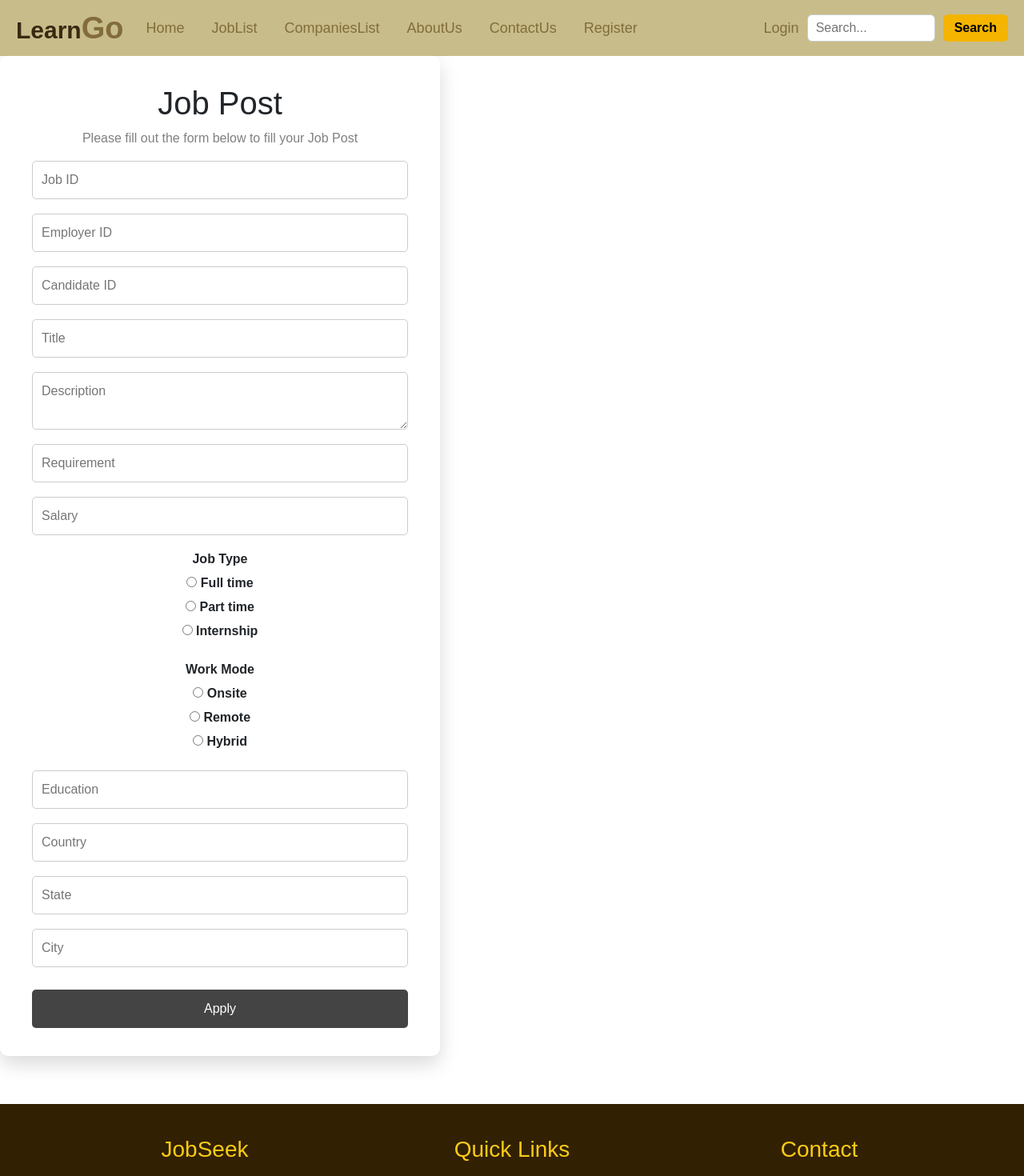
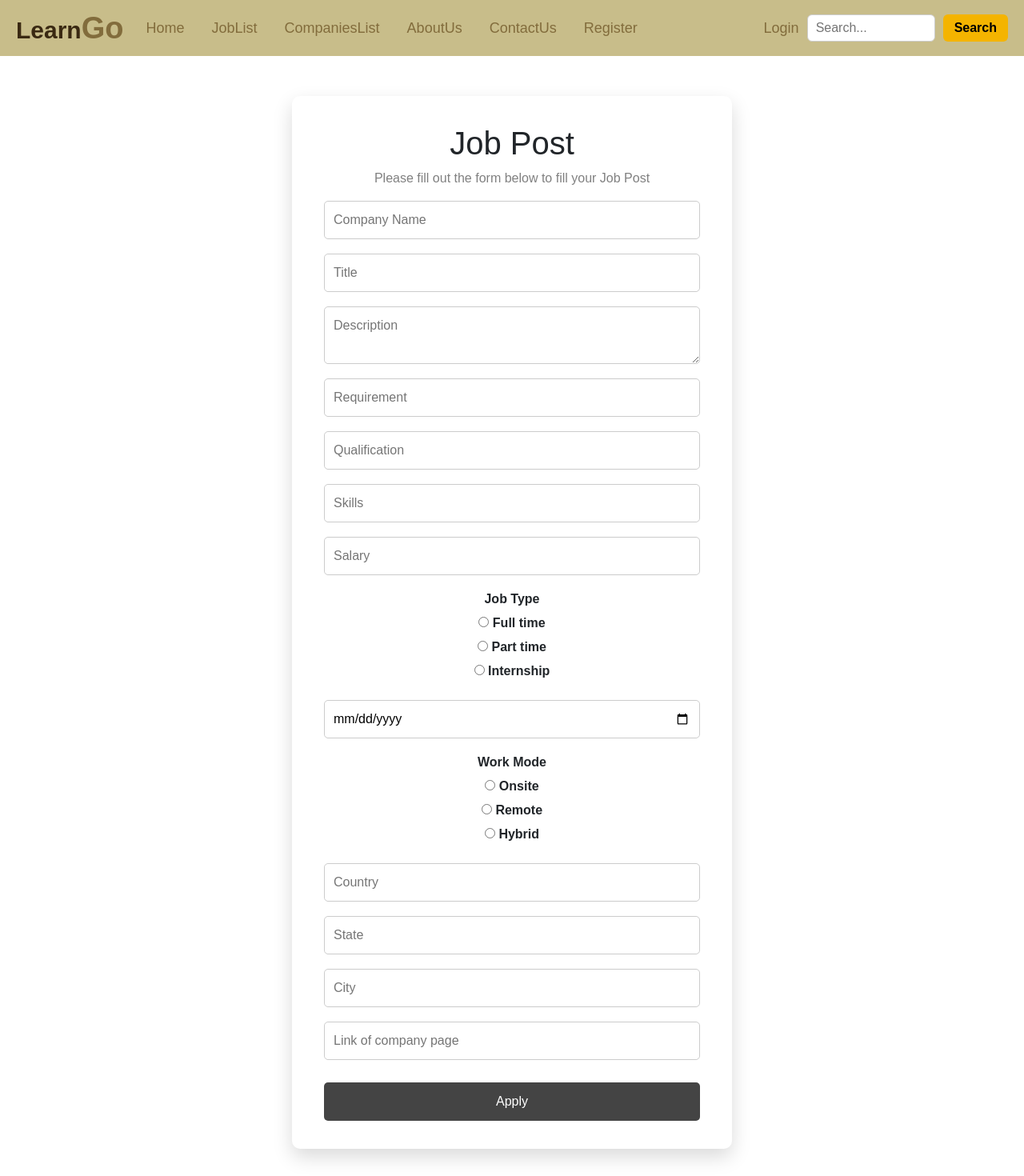
Before and after one commit to tasneemsingapore2504-droid/jobseeker, a React (Vite) app: page /jobPost in a window 1280 px wide. Shown: the top 1470 px of the page at 80% size. Built offline with nearby package versions, Linux system fonts and the light colour scheme.

Commit message:
finally joband company list are comming for API

```diff
--- a/src/assets/css-files/applyform.css
+++ b/src/assets/css-files/applyform.css
@@ -1,4 +1,4 @@
-/* body {
+body {
   margin: 0;
   font-family: Arial, Helvetica, sans-serif;
   background: #f2f2f2;
@@ -66,9 +66,9 @@ textarea {
 
 .submit-btn:hover {
   background: #0b3d3b;
-} */
+}
 
-* {
+/* * {
   margin: 0;
   padding: 0;
   box-sizing: border-box;
@@ -179,4 +179,4 @@ textarea:focus {
   .form-card {
     padding: 25px;
   }
-}
+} */
--- a/src/pages/CandidateProfile.jsx
+++ b/src/pages/CandidateProfile.jsx
@@ -134,7 +134,7 @@ import axios from "axios";
 
 const CandidateProfile = () => {
   const [formData, setFormData] = useState({
-    candidateId: "",
+    // candidateId: "",
     fname: "",
     lname: "",
     gender: "",
@@ -182,10 +182,10 @@ const CandidateProfile = () => {
       <p>Please fill out the form below to fill your Profile</p>
 
       <form onSubmit={handleSubmit}>
-        <div className="field">
+        {/* <div className="field">
           <label>Candidate ID</label>
           <input name="candidateId" onChange={handleChange} />
-        </div>
+        </div> */}
 
         <div className="row">
           <div className="field">
--- a/src/pages/CompaniesList.jsx
+++ b/src/pages/CompaniesList.jsx
@@ -1,11 +1,12 @@
 import { useEffect, useState } from "react";
+import React from "react";
 import axios from "axios";
 
 function CompaniesList() {
   const [company, setCompany] = useState([]);
   const [users, setUsers] = useState([]);
 
-  const jobData = [
+  const compData = [
     {
       id: 1,
       title: "Junior Software Engineer-Full Stack Developer",
@@ -143,6 +144,8 @@ function CompaniesList() {
     fetchUsers();
   }, []);
 
+  const allCompanies = [...compData, ...users];
+
   return (
     <>
       <header className="header">
@@ -152,7 +155,7 @@ function CompaniesList() {
 
       <section className="jobs-container">
         <div className="job-grid">
-          {jobData.map((job) => (
+          {allCompanies.map((job, index) => (
             <div className="job-card" key={job.id}>
               <h3>{job.title}</h3>
               <h6>{job.company}</h6>
--- a/src/pages/CompanyProfile.jsx
+++ b/src/pages/CompanyProfile.jsx
@@ -77,7 +77,7 @@ import axios from "axios";
 
 const CompanyProfile = () => {
   const [formData, setFormData] = useState({
-    employerId: "",
+    // employerId: "",
     cname: "",
     website: "",
     cemail: "",
@@ -113,10 +113,10 @@ const CompanyProfile = () => {
       <p>Please fill out the form below to fill your Company Profile</p>
 
       <form onSubmit={handleSubmit}>
-        <div className="field">
+        {/* <div className="field">
           <label>Employer ID</label>
           <input name="employerId" onChange={handleChange} required />
-        </div>
+        </div> */}
 
         <div className="field">
           <label>Company Name</label>
--- a/src/pages/InterviewForm.jsx
+++ b/src/pages/InterviewForm.jsx
@@ -74,8 +74,8 @@ import axios from "axios";
 
 const InterviewForm = () => {
   const [formData, setFormData] = useState({
-    employerId: "",
-    candidateId: "",
+    // employerId: "",
+    // candidateId: "",
     cname: "",
     intDate: "",
     intTime: "",
@@ -110,7 +110,7 @@ const InterviewForm = () => {
       <p>Please fill out the form below to fill the Interview Details</p>
 
       <form onSubmit={handleSubmit}>
-        <div className="field">
+        {/* <div className="field">
           <label>Employer ID</label>
           <input name="employerId" onChange={handleChange} required />
         </div>
@@ -118,7 +118,7 @@ const InterviewForm = () => {
         <div className="field">
           <label>Candidate ID</label>
           <input name="candidateId" onChange={handleChange} required />
-        </div>
+        </div> */}
 
         <div className="field">
           <label>Company Name</label>
--- a/src/pages/JobList.jsx
+++ b/src/pages/JobList.jsx
@@ -308,9 +308,200 @@
 // }
 // export default JobList;
 
+// import { Link } from "react-router-dom";
+// import { useState, useEffect } from "react";
+// import axios from "axios";
+
+// function JobList() {
+//   const [job, setJob] = useState([]);
+//   const [users, setUsers] = useState([]);
+//   const jobData = [
+//     {
+//       id: 1,
+//       title: "Multi Task Associate",
+//       qualification: "12th Pass / Any Graduate",
+//       skills: "Multitasking, Time management, Basic computer knowledge",
+//     },
+//     {
+//       id: 2,
+//       title: "Reporter",
+//       qualification: "Graduation in Journalism / Mass Communication",
+//       skills: "News reporting, Interviewing, Research, Communication",
+//     },
+// {
+//   id: 3,
+//   title: "Cameraman",
+//   qualification: "12th Pass / Diploma or Graduation in Media",
+//   skills: "Camera handling, Lighting, Framing, Video editing basics",
+// },
+// {
+//   id: 4,
+//   title: "Content Writer",
+//   qualification: "Graduation in English / Journalism / Any Graduate",
+//   skills: "Creative writing, Research, Content planning, SEO basics",
+// },
+// {
+//   id: 5,
+//   title: "Digital Marketing Executive / Social Media Handler",
+//   qualification: "Graduation / PG / Certification preferred",
+//   skills: "Social media management, Content creation, Ads, Analytics",
+// },
+// {
+//   id: 6,
+//   title: "Sales Executive",
+//   qualification: "12th Pass / Any Graduate",
+//   skills:
+//     "Communication, persuasion, negotiation, closing skills, customer relationship building",
+// },
+// {
+//   id: 7,
+//   title: "Computer Operator",
+//   qualification: "10+2 or Diploma in Computer Applications",
+//   skills:
+//     "Typing speed and accuracy, MS Office proficiency, data entry, internet and email handling",
+// },
+// {
+//   id: 8,
+//   title: "Office Assistant",
+//   qualification: "10+2 or equivalent",
+//   skills:
+//     "Communication skills, MS Office proficiency, filing and record management, organizational skills",
+// },
+// {
+//   id: 9,
+//   title: "Boutique Manager",
+//   qualification:
+//     "Bachelor's degree in Fashion Design, Fashion Merchandising, Business Administration",
+//   skills:
+//     "Leadership, customer service, sales and marketing, inventory management",
+// },
+// {
+//   id: 10,
+//   title: "Counselor",
+//   qualification:
+//     "Bachelor's degree in Psychology, Social Work, Counseling, or related field",
+//   skills:
+//     "Active listening, empathy, communication, problem-solving, emotional intelligence",
+// },
+// {
+//   id: 11,
+//   title: "Marketing Executive",
+//   qualification:
+//     "Bachelor's degree in Marketing, Business Administration, or related field",
+//   skills:
+//     "Communication, creativity, market research, digital marketing, social media management",
+// },
+// {
+//   id: 12,
+//   title: "Computer Teacher",
+//   qualification:
+//     "Bachelor’s degree in Computer Science, IT, or Education with Computer Science",
+//   skills:
+//     "Computer literacy, programming knowledge, MS Office proficiency, teaching skills",
+// },
+// {
+//   id: 13,
+//   title: "Stitcher",
+//   qualification: "8th / 10th / 12th Pass",
+//   skills: "Stitching, tailoring, measurement accuracy, fabric knowledge",
+// },
+// {
+//   id: 14,
+//   title: "Teacher (Primary & Higher Secondary)",
+//   qualification:
+//     "Primary: Graduation + D.Ed/B.Ed; Higher Secondary: PG + B.Ed",
+//   skills:
+//     "Subject expertise, lesson planning, classroom control, assessment",
+// },
+// {
+//   id: 15,
+//   title: "Hardware & Networking Executive",
+//   qualification: "Graduation / Diploma in IT / CS",
+//   skills:
+//     "Hardware troubleshooting, networking, system installation, tech support",
+// },
+// {
+//   id: 16,
+//   title: "Electrician",
+//   qualification: "10th / 12th Pass + ITI Electrician",
+//   skills: "Electrical installation, fault finding, safety practices",
+// },
+// {
+//   id: 17,
+//   title: "Security Guard",
+//   qualification: "8th / 10th Pass",
+//   skills: "Surveillance, alertness, discipline, emergency response",
+// },
+// {
+//   id: 18,
+//   title: "Driver",
+//   qualification: "8th / 10th Pass + Valid License",
+//   skills: "Safe driving, traffic rules, vehicle maintenance",
+// },
+// {
+//   id: 19,
+//   title: "Premises In-charge",
+//   qualification: "Any Graduate",
+//   skills:
+//     "Facility supervision, maintenance coordination, safety, vendor handling",
+// },
+// {
+//   id: 20,
+//   title: "Accountant",
+//   qualification: "B.Com / M.Com",
+//   skills: "Accounting, Tally, GST, TDS, financial reporting",
+// },
+//   ];
+
+//   const fetchUsers = async () => {
+//     const res = await axios.get("http://localhost:5000/api/JobPost");
+//     setUsers(res.data);
+//   };
+
+//   useEffect(() => {
+//     fetchUsers();
+//   }, []);
+
+//   return (
+//     <>
+//       <header className="header">
+//         <h1>Explore Job Opportunities</h1>
+//         <p>Find suitable roles based on your skills and qualifications</p>
+//       </header>
+
+//       <section className="jobs-container">
+//         <div className="job-grid">
+//           {jobData.map((job) => (
+//             <div className="job-card" key={job.id}>
+//               <h3>{job.title}</h3>
+
+//               <p>
+//                 <strong>Qualification:</strong> {job.qualification}
+//               </p>
+
+//               <p>
+//                 <strong>Skills:</strong> {job.skills}
+//               </p>
+
+//               <Link className="linkBtn" to="/applyForm">
+//                 Apply Now
+//               </Link>
+//             </div>
+//           ))}
+//         </div>
+//       </section>
+//     </>
+//   );
+// }
+
+// export default JobList;
+
 import { Link } from "react-router-dom";
+import { useState, useEffect } from "react";
+import axios from "axios";
+function JobList() {
+  const [jobs, setJobs] = useState([]);
 
-function JobList() {
   const jobData = [
     {
       id: 1,
@@ -449,14 +640,17 @@ function JobList() {
     },
   ];
 
-  const fetchUsers = async () => {
-    const res = await axios.get("http://localhost:5000/api/CompanyProfile");
-    setUsers(res.data);
+  const fetchJobs = async () => {
+    const res = await axios.get("http://localhost:5000/api/JobPost");
+    setJobs(res.data);
   };
 
   useEffect(() => {
-    fetchUsers();
+    fetchJobs();
   }, []);
+
+  // ⭐ ADD THIS HERE
+  const allJobs = [...jobData, ...jobs];
 
   return (
     <>
@@ -467,17 +661,27 @@ function JobList() {
 
       <section className="jobs-container">
         <div className="job-grid">
-          {jobData.map((job) => (
-            <div className="job-card" key={job.id}>
+          {allJobs.map((job, index) => (
+            <div className="job-card" key={job._id || job.id || index}>
               <h3>{job.title}</h3>
 
+              {job.qualification && (
                 <p>
                   <strong>Qualification:</strong> {job.qualification}
                 </p>
+              )}
 
+              {/* {job.description && (
+                <p>
+                  <strong>Description:</strong> {job.description}
+                </p>
+              )} */}
+
+              {job.skills && (
                 <p>
                   <strong>Skills:</strong> {job.skills}
                 </p>
+              )}
 
               <Link className="linkBtn" to="/applyForm">
                 Apply Now
@@ -489,5 +693,4 @@ function JobList() {
     </>
   );
 }
-
 export default JobList;
--- a/src/pages/JobPost.jsx
+++ b/src/pages/JobPost.jsx
@@ -116,19 +116,24 @@ import axios from "axios";
 
 const JobPost = () => {
   const [formData, setFormData] = useState({
-    jobId: "",
-    employerId: "",
-    candidateId: "",
+    // jobId: "",
+    // employerId: "",
+    // candidateId: "",
+    company: "",
     title: "",
     description: "",
     requirement: "",
+    qualification: "",
+    skills: "",
     salary: "",
     jobType: "",
+    lastDate: "",
     workMode: "",
-    education: "",
+
     country: "",
     state: "",
     city: "",
+    link: "",
   });
 
   const handleChange = (e) => {
@@ -156,7 +161,7 @@ const JobPost = () => {
       <p>Please fill out the form below to fill your Job Post</p>
 
       <form onSubmit={handleSubmit}>
-        <div className="field">
+        {/* <div className="field">
           <input
             name="jobId"
             placeholder="Job ID"
@@ -176,6 +181,14 @@ const JobPost = () => {
           <input
             name="candidateId"
             placeholder="Candidate ID"
+            onChange={handleChange}
+            required
+          />
+        </div> */}
+        <div className="field">
+          <input
+            name="company"
+            placeholder="Company Name"
             onChange={handleChange}
             required
           />
@@ -201,6 +214,16 @@ const JobPost = () => {
             placeholder="Requirement"
             onChange={handleChange}
           />
+        </div>
+        <div className="field">
+          <input
+            name="qualification"
+            placeholder="Qualification"
+            onChange={handleChange}
+          />
+        </div>
+        <div className="field">
+          <input name="skills" placeholder="Skills" onChange={handleChange} />
         </div>
         <div className="field">
           <input
@@ -244,6 +267,14 @@ const JobPost = () => {
           </label>
         </div>
         <div className="field">
+          <input
+            name="lastDate"
+            placeholder="Last Date to Apply"
+            type="date"
+            onChange={handleChange}
+          />
+        </div>
+        <div className="field">
           <label>Work Mode</label>
 
           <label>
@@ -275,13 +306,14 @@ const JobPost = () => {
             />{" "}
             Hybrid
           </label>
-          <div className="field"></div>
+        </div>
+        {/* <div className="field">
           <input
             name="education"
             placeholder="Education"
             onChange={handleChange}
           />
-        </div>
+        </div> */}
         <div className="field">
           <input name="country" placeholder="Country" onChange={handleChange} />
         </div>
@@ -290,6 +322,13 @@ const JobPost = () => {
         </div>
         <div className="field">
           <input name="city" placeholder="City" onChange={handleChange} />
+        </div>
+        <div className="field">
+          <input
+            name="link"
+            placeholder="Link of company page"
+            onChange={handleChange}
+          />
         </div>
 
         <button type="submit" className="submit-btn">
```
Lines whose indentation alone changed are shown as unchanged.
